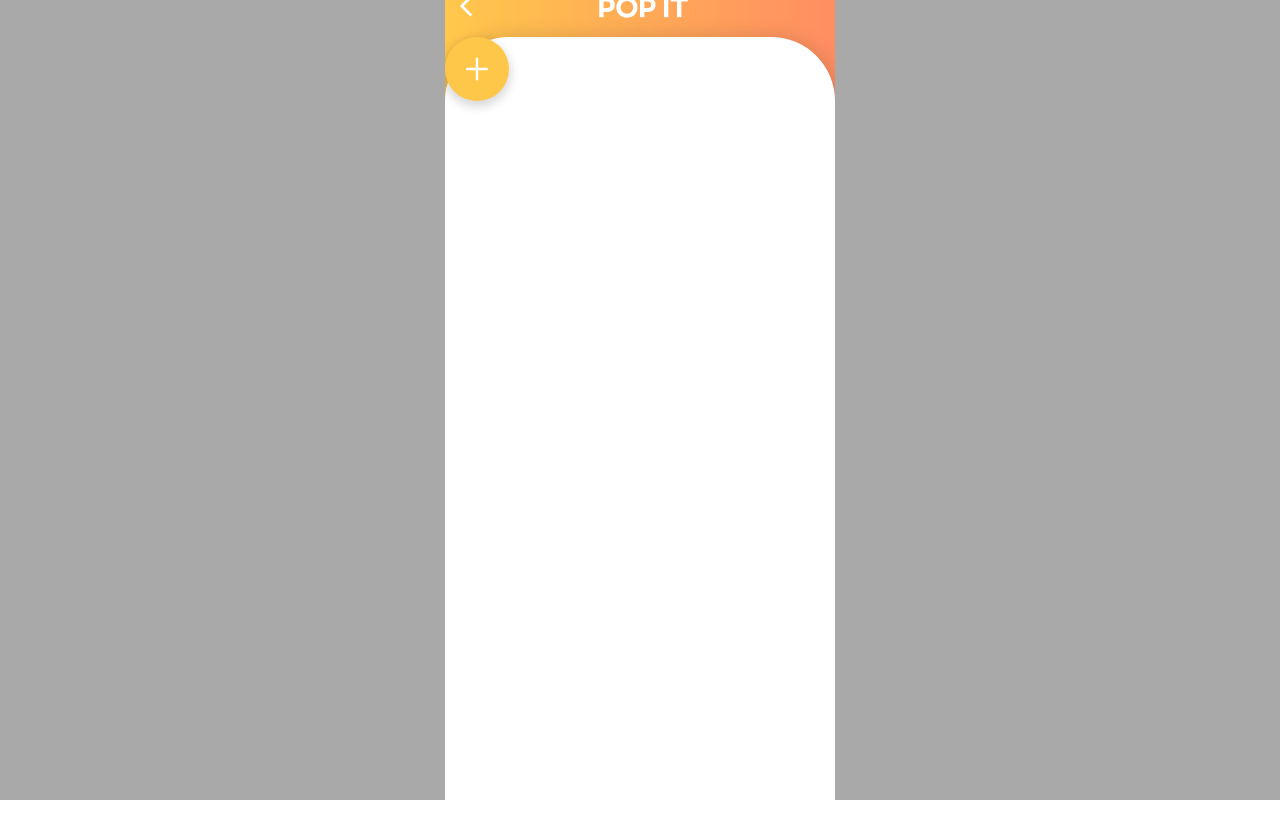
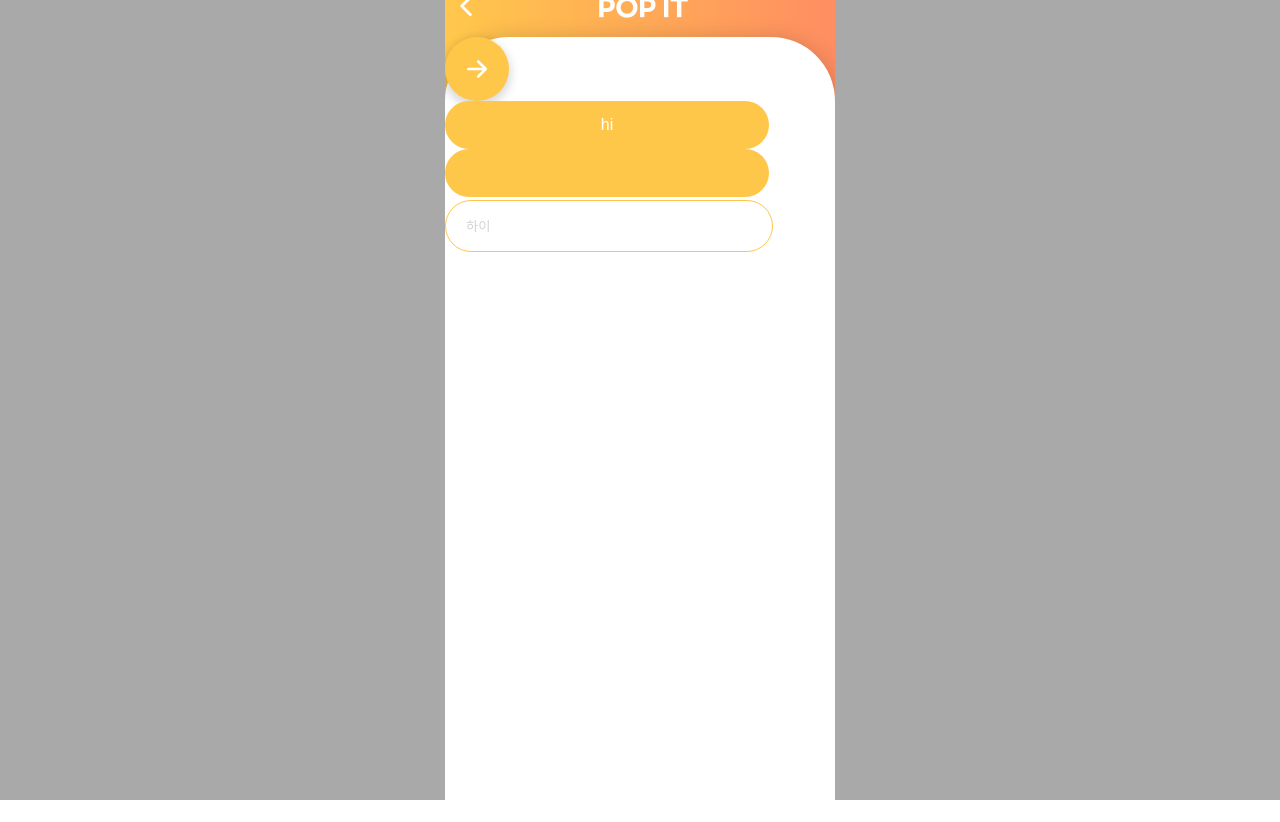
Before and after one commit to Likelion-Inha-10/inha-hackathon-popit-fe, a React (Create React App) app: page / in a window 1280 px wide. Built offline with nearby package versions, Linux system fonts and the light colour scheme.

Commit message:
chore: Typograpy 폰트 사이즈를 적용할 수 있게함

```diff
--- a/src/App.js
+++ b/src/App.js
@@ -6,6 +6,7 @@
 import FirstHeader from "./popit-ui/FirstHeader";
 import { IoChevronBackSharp } from "react-icons/io5";
 import CircleButton from "./popit-ui/CircleButton/index";
+import Input from "./popit-ui/Input";
 
 function App() {
   return (
@@ -14,7 +15,10 @@
         <FirstHeader back popit></FirstHeader>
 
         <RoundBox white down height="785px">
-          <CircleButton plus />
+          <CircleButton />
+          <Button>hi</Button>
+          <Button></Button>
+          <Input type="text" placeholder="하이"></Input>
         </RoundBox>
       </Layout>
     </>
--- a/src/popit-ui/CircleButton/index.jsx
+++ b/src/popit-ui/CircleButton/index.jsx
@@ -28,3 +28,9 @@
   );
 };
 export default CircleButton;
+
+/*사용법
+plus 추가시 plus모양으로 바뀜.
+아무것도 입력하지 않으면 -> (화살표) 모양임.
+color=""로 색을 지정해줄 수 있음
+*/
--- /dev/null
+++ b/src/popit-ui/Input/index.jsx
@@ -0,0 +1,22 @@
+import styled from "styled-components";
+
+const StyledInput = styled.input`
+  width: 304px;
+  height: 48px;
+  border-radius: 50px;
+  padding-left: 20px;
+  border: 1px solid ${(props) => props.borderColor || props.theme.colors.main};
+
+  ::placeholder {
+    color: lightgrey;
+  }
+
+  :focus {
+    border: 1px solid props.theme.colors.orange;
+  }
+`;
+
+const Input = (props) => {
+  return <StyledInput placeholder={props.placeholder}></StyledInput>;
+};
+export default Input;
--- a/src/popit-ui/Typography/index.jsx
+++ b/src/popit-ui/Typography/index.jsx
@@ -1,6 +1,7 @@
 import styled from "styled-components";
 
 const Typography = styled.div`
+  font-size: ${(props) => props.size || "1rem"};
   color: ${(props) =>
     props.color ? props.theme.colors[props.color] : "black"};
   ${(props) =>
```
